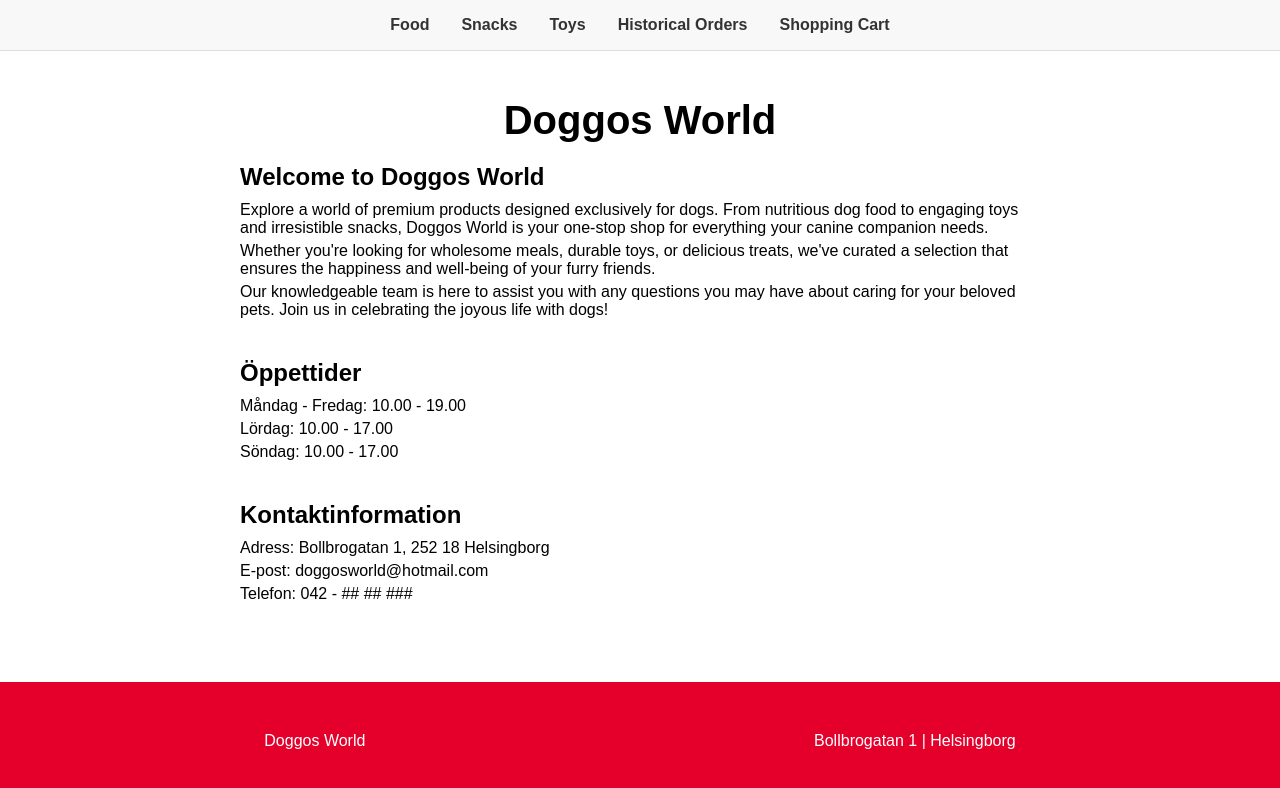
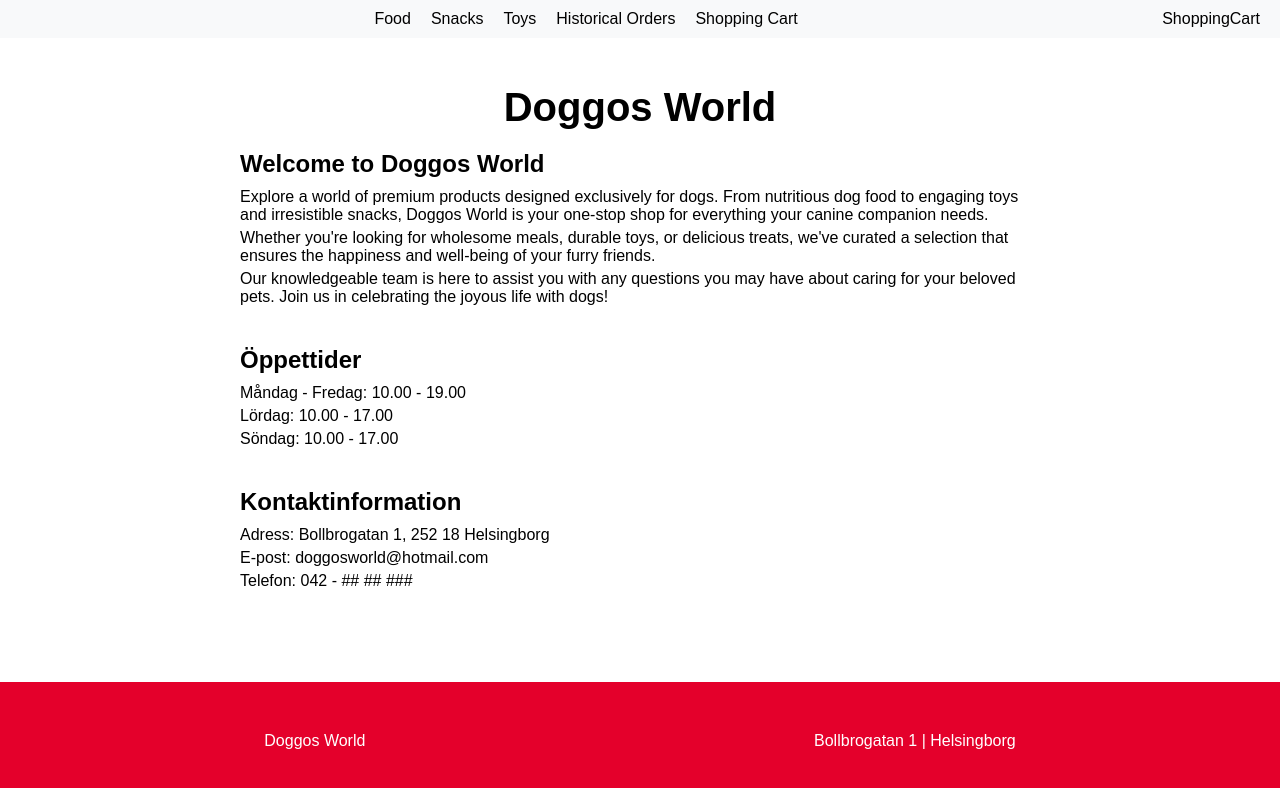
Before and after one commit to Vellethe/Doggos-World, a React (Vite) app in the folder doggosworld.client/: page / in a window 1280 px wide. Shown: the top 788 px of the page. Built offline with nearby package versions, Linux system fonts and the light colour scheme.

Commit message:
shoppingcart update

```diff
--- a/doggosworld.client/src/CSS/Navbar.css
+++ b/doggosworld.client/src/CSS/Navbar.css
@@ -1,27 +1,32 @@
-header {
-    background-color: #f8f8f8;
-    padding: 1rem 0;
-    border-bottom: 1px solid #ddd;
-  }
+.navbar {
+  background-color: #f8f9fa;
+  padding: 10px;
+}
 
-  header ul {
-    list-style: none;
-    display: flex;
-    justify-content: center;
-    padding: 0;
-    margin: 0;
-  }
+.nav-list {
+  display: flex;
+  justify-content: space-between;
+  align-items: center;
+  list-style: none;
+  margin: 0;
+  padding: 0;
+}
 
-  header li {
-    margin: 0 1rem;
-  }
+.nav-item {
+  margin: 0 10px;
+}
 
-  header a {
-    text-decoration: none;
-    color: #333;
-    font-weight: bold;
-  }
+.nav-link {
+  text-decoration: none;
+  color: #000;
+}
 
-  header a:hover {
-    color: #007bff;
-  }
+.nav-center {
+  display: flex;
+  justify-content: center;
+  flex-grow: 1;
+}
+
+.shopping-cart {
+  margin-left: auto;
+}
--- a/doggosworld.client/src/components/Navbar.jsx
+++ b/doggosworld.client/src/components/Navbar.jsx
@@ -13,15 +13,22 @@ const NavMenu = [
 const Navbar = () => {
   return (
     <header>
-      <div>
-        <ul>
-          {NavMenu.map((menuItem) => (
-            <li key={menuItem.name}>
-              <Link to={menuItem.link} className="">
-                {menuItem.name}
-              </Link>
-            </li>
-          ))}
+      <div className="navbar">
+        <ul className="nav-list">
+          <div className="nav-center">
+            {NavMenu.filter(item => item.name !== "ShoppingCart").map((menuItem) => (
+              <li key={menuItem.name} className="nav-item">
+                <Link to={menuItem.link} className="nav-link">
+                  {menuItem.name}
+                </Link>
+              </li>
+            ))}
+          </div>
+          <li className="nav-item shopping-cart">
+            <Link to="/Checkout/ShoppingCart" className="nav-link">
+              ShoppingCart
+            </Link>
+          </li>
         </ul>
       </div>
     </header>
```
